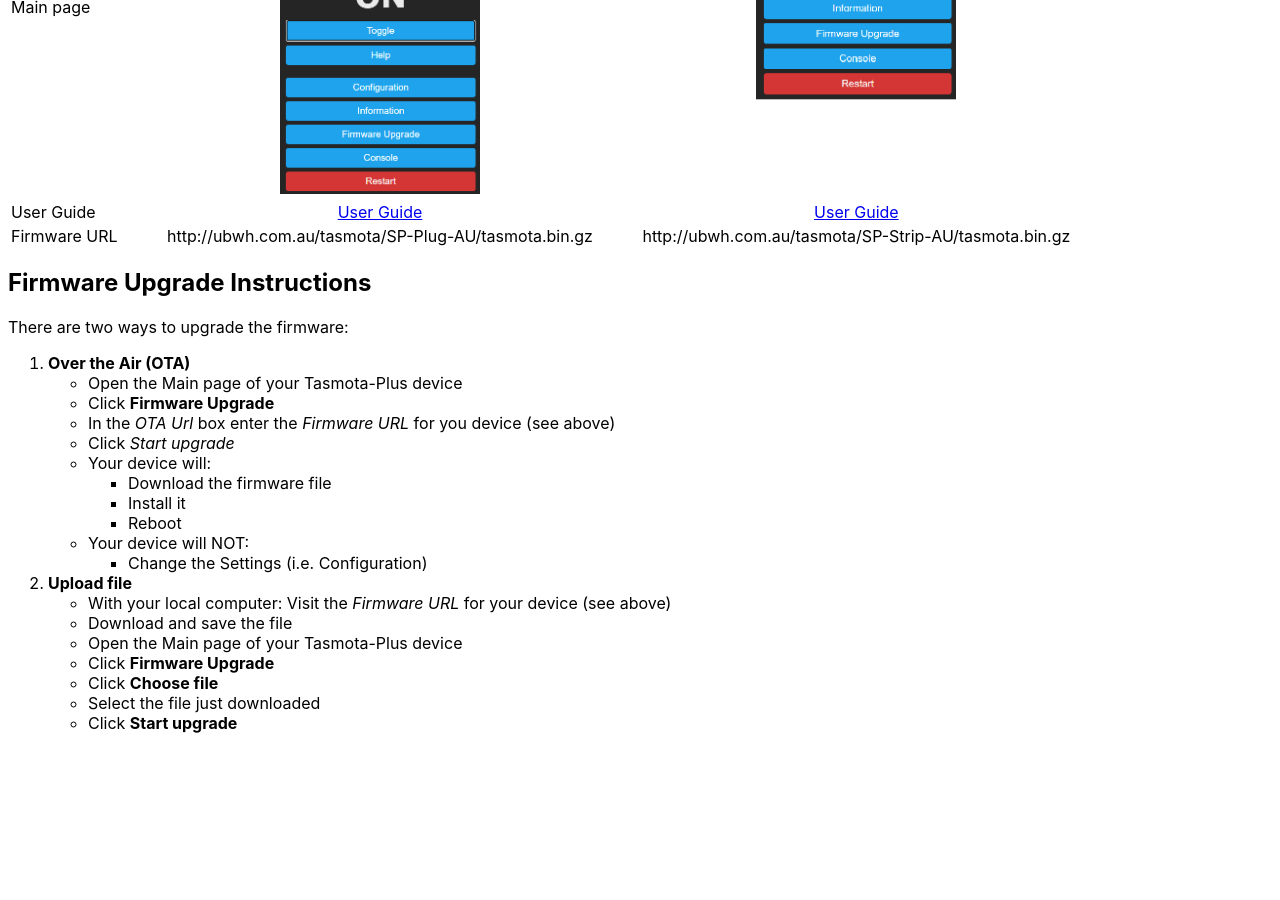
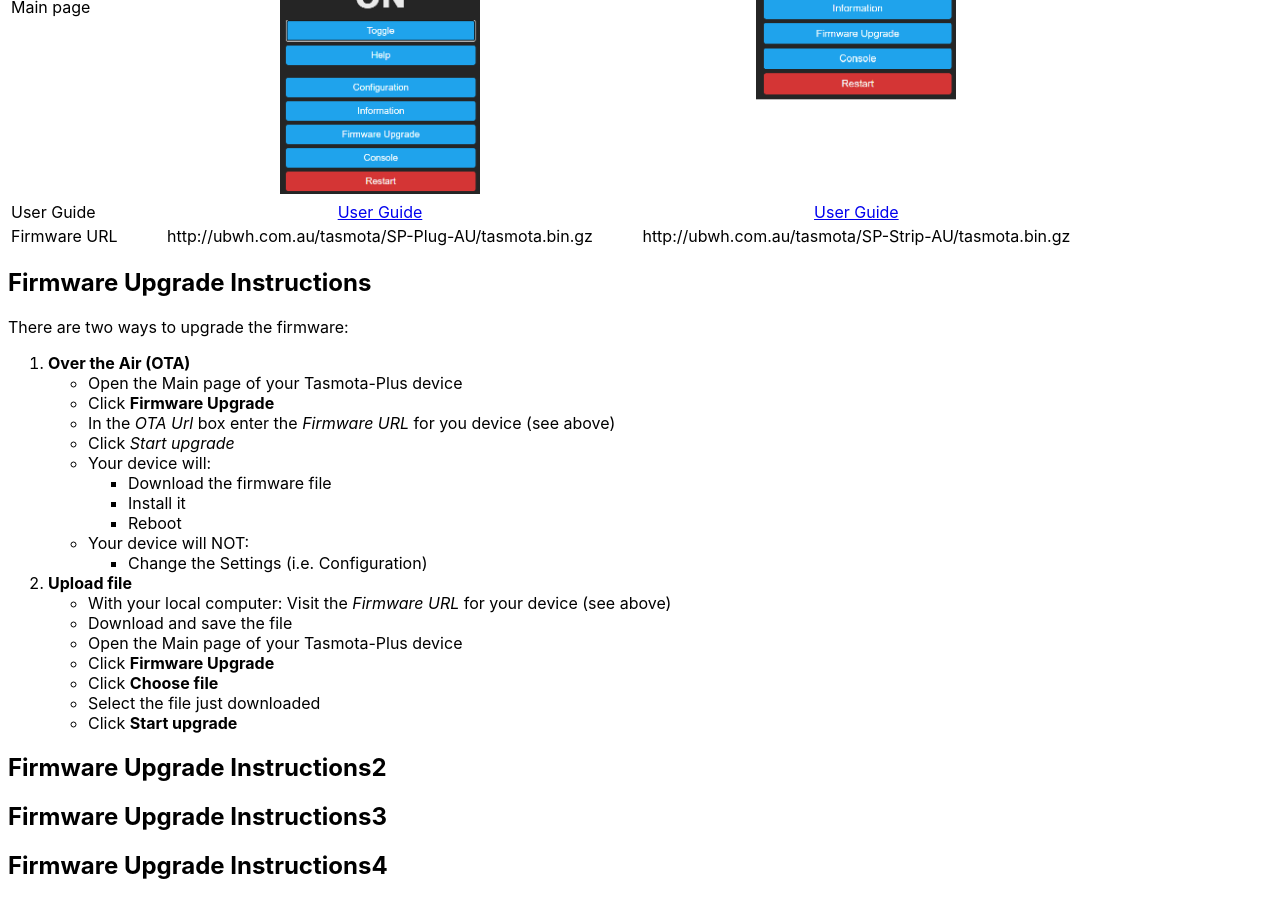
Before and after one commit to UBWH/ubwh.github.io, a Jekyll site: the page built from index.md, in a window 1280 px wide and 900 px high, scrolled down 2607 px. Built offline with Jekyll 4.4.1, drawn with Linux system fonts in a browser that asks for light colours; our own code applies the rules of GitHub Pages for plain Markdown files; a script that is not in the unit is left out; before the commit the page ends 3356 px from its top, so only the background shows below that.

Commit message:
Update index.md

```diff
--- a/index.md
+++ b/index.md
@@ -89,3 +89,8 @@ There are two ways to upgrade the firmware:
 * Click __Choose file__
 * Select the file just downloaded
 * Click __Start upgrade__
+
+
+## Firmware Upgrade Instructions2
+## Firmware Upgrade Instructions3
+## Firmware Upgrade Instructions4
```
